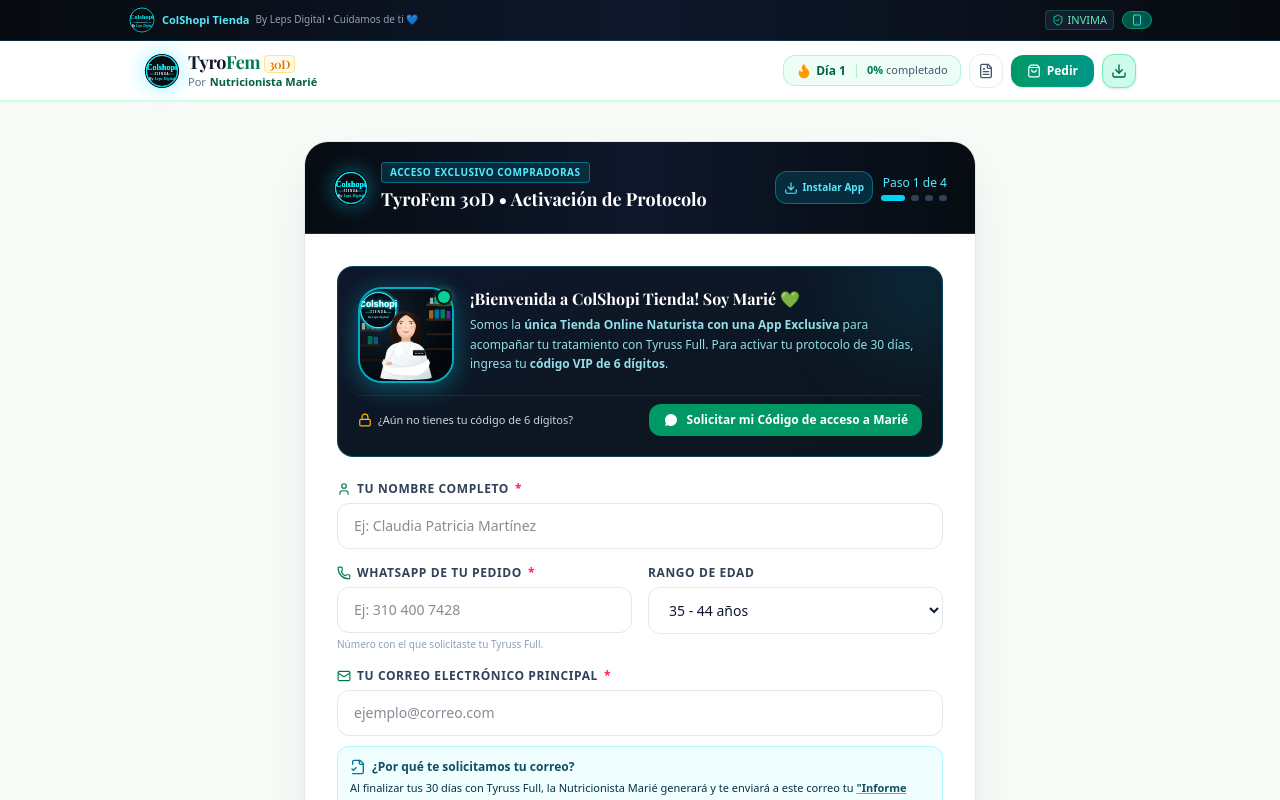
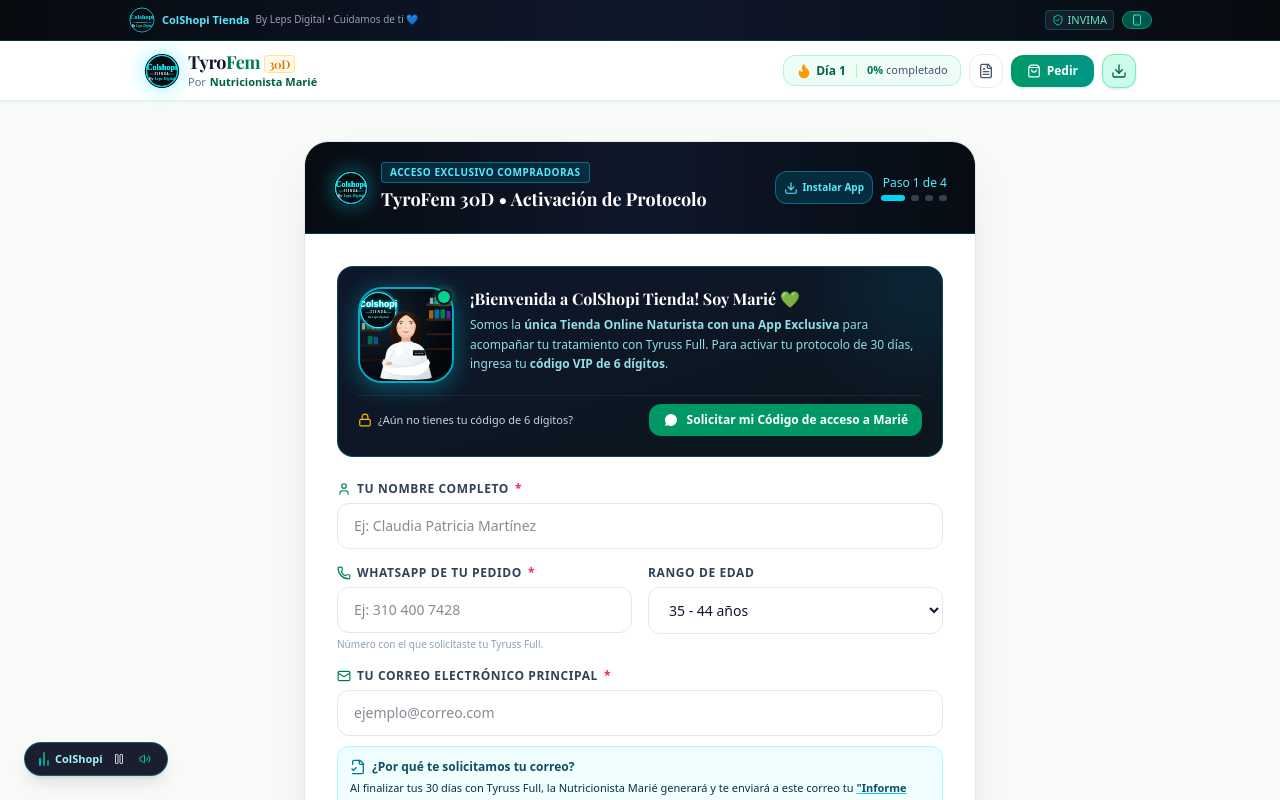
Before and after one commit to leonelosorioa-ship-it/TyroFem-30D, a React (Vite) app: page / in a window 1280 px wide. Shown: the top 800 px of the page. Built offline with nearby package versions, Linux system fonts and the light colour scheme; a web font is replaced by a local one.

Commit message:
feat: add app entry audio player
Integrate AppEntryAudioPlayer to provide an immersive welcome experience upon app launch, handling auto-play constraints with user interaction listeners.

```diff
--- a/src/App.tsx
+++ b/src/App.tsx
@@ -40,6 +40,7 @@
 import { AdminPanel } from './components/AdminPanel';
 import { UserSuspendedModal } from './components/UserSuspendedModal';
 import { MarieWelcomeAudioModal } from './components/MarieWelcomeAudioModal';
+import { AppEntryAudioPlayer } from './components/AppEntryAudioPlayer';
 import { promptPWAInstall } from './utils/pwaManager';
 import { findUserByCodeOrEmail } from './data/usersDatabase';
 import { CALENDAR_DAYS } from './data/calendarData';
@@ -285,6 +286,9 @@
           onClose={() => setIsOrderModalOpen(false)}
           isReorder={false}
         />
+
+        {/* ColShopi App Automatic Entry Audio Player */}
+        <AppEntryAudioPlayer isWelcomeAudioModalOpen={false} />
       </div>
     );
   }
@@ -695,6 +699,9 @@
         }}
       />
 
+      {/* ColShopi App Automatic Entry Audio Player */}
+      <AppEntryAudioPlayer isWelcomeAudioModalOpen={isWelcomeAudioModalOpen} />
+
       {/* Rich Corporate Brand Footer */}
       <footer className="text-slate-400 border-t border-slate-800 bg-[#070b10] py-8 px-4 text-xs mb-16 sm:mb-0">
         <div className="max-w-5xl mx-auto space-y-6">
--- /dev/null
+++ b/src/components/AppEntryAudioPlayer.tsx
@@ -0,0 +1,183 @@
+import React, { useEffect, useRef, useState } from 'react';
+import { Volume2, VolumeX, Pause, Play, Music, Sparkles } from 'lucide-react';
+
+const ENTRY_AUDIO_URL = 'https://f005.backblazeb2.com/file/ColShopi/Tyruss+Full/ColShopi+App.mp3';
+
+interface AppEntryAudioPlayerProps {
+  isWelcomeAudioModalOpen?: boolean;
+}
+
+export const AppEntryAudioPlayer: React.FC<AppEntryAudioPlayerProps> = ({
+  isWelcomeAudioModalOpen = false,
+}) => {
+  const audioRef = useRef<HTMLAudioElement | null>(null);
+  const hasAttemptedPlayRef = useRef<boolean>(false);
+  const [isPlaying, setIsPlaying] = useState<boolean>(false);
+  const [isMuted, setIsMuted] = useState<boolean>(false);
+  const [hasEnded, setHasEnded] = useState<boolean>(false);
+  const [showPill, setShowPill] = useState<boolean>(false);
+
+  // Initial autoplay attempt on mount (every time the app loads, reloads, or refreshes)
+  useEffect(() => {
+    const audio = audioRef.current;
+    if (!audio) return;
+
+    audio.loop = false;
+    audio.volume = 0.85;
+
+    const playAudio = async () => {
+      try {
+        await audio.play();
+        setIsPlaying(true);
+        setShowPill(true);
+      } catch (error) {
+        // Autoplay policy prevented immediate playback without user interaction
+        console.log('App entry audio autoplay waiting for user interaction');
+
+        const handleFirstInteraction = async () => {
+          if (hasAttemptedPlayRef.current) return;
+          hasAttemptedPlayRef.current = true;
+
+          // Remove listeners
+          window.removeEventListener('click', handleFirstInteraction);
+          window.removeEventListener('touchstart', handleFirstInteraction);
+          window.removeEventListener('pointerdown', handleFirstInteraction);
+          window.removeEventListener('keydown', handleFirstInteraction);
+
+          try {
+            if (audioRef.current && !audioRef.current.ended) {
+              await audioRef.current.play();
+              setIsPlaying(true);
+              setShowPill(true);
+            }
+          } catch (err) {
+            console.warn('Playback error on first user interaction:', err);
+          }
+        };
+
+        window.addEventListener('click', handleFirstInteraction, { once: true });
+        window.addEventListener('touchstart', handleFirstInteraction, { once: true });
+        window.addEventListener('pointerdown', handleFirstInteraction, { once: true });
+        window.addEventListener('keydown', handleFirstInteraction, { once: true });
+      }
+    };
+
+    playAudio();
+
+    return () => {
+      if (audioRef.current) {
+        audioRef.current.pause();
+      }
+    };
+  }, []);
+
+  // Pause entry audio if Marie's welcome modal opens to prevent overlapping sounds
+  useEffect(() => {
+    if (isWelcomeAudioModalOpen && audioRef.current && isPlaying) {
+      audioRef.current.pause();
+      setIsPlaying(false);
+    }
+  }, [isWelcomeAudioModalOpen, isPlaying]);
+
+  const togglePlay = () => {
+    const audio = audioRef.current;
+    if (!audio) return;
+
+    if (isPlaying) {
+      audio.pause();
+      setIsPlaying(false);
+    } else {
+      if (hasEnded) {
+        audio.currentTime = 0;
+        setHasEnded(false);
+      }
+      audio.play()
+        .then(() => setIsPlaying(true))
+        .catch(err => console.warn('Play error:', err));
+    }
+  };
+
+  const toggleMute = () => {
+    const audio = audioRef.current;
+    if (!audio) return;
+
+    audio.muted = !isMuted;
+    setIsMuted(!isMuted);
+  };
+
+  return (
+    <>
+      {/* Background Audio Instance */}
+      <audio
+        ref={audioRef}
+        src={ENTRY_AUDIO_URL}
+        preload="auto"
+        onEnded={() => {
+          setIsPlaying(false);
+          setHasEnded(true);
+          // Hide floating badge after 4 seconds of completion
+          setTimeout(() => {
+            setShowPill(false);
+          }, 4000);
+        }}
+        onPlay={() => {
+          setIsPlaying(true);
+          setShowPill(true);
+        }}
+        onPause={() => setIsPlaying(false)}
+      />
+
+      {/* Floating Audio Status Pill (Discreet & Elegant) */}
+      {showPill && (
+        <div
+          id="colshopi-entry-audio-pill"
+          className="fixed bottom-20 sm:bottom-6 left-3 sm:left-6 z-30 flex items-center gap-1.5 bg-slate-950/90 hover:bg-slate-900 border border-cyan-500/40 text-white text-xs px-3 py-1.5 rounded-full shadow-lg backdrop-blur-md transition-all duration-300 animate-fadeIn"
+        >
+          {/* Animated sound wave bars or music icon */}
+          <div className="flex items-center gap-1">
+            {isPlaying ? (
+              <div className="flex items-end gap-0.5 h-3.5 px-0.5">
+                <span className="w-0.5 h-2 bg-cyan-400 rounded-full animate-pulse" />
+                <span className="w-0.5 h-3.5 bg-emerald-400 rounded-full animate-pulse [animation-delay:150ms]" />
+                <span className="w-0.5 h-1.5 bg-cyan-400 rounded-full animate-pulse [animation-delay:300ms]" />
+              </div>
+            ) : (
+              <Music className="w-3.5 h-3.5 text-slate-400" />
+            )}
+            <span className="text-[11px] font-bold text-cyan-200">
+              ColShopi
+            </span>
+          </div>
+
+          {/* Quick Play/Pause */}
+          <button
+            type="button"
+            onClick={togglePlay}
+            className="p-1 rounded-full text-slate-300 hover:text-white hover:bg-slate-800 transition-colors cursor-pointer"
+            title={isPlaying ? 'Pausar audio' : 'Reproducir audio'}
+          >
+            {isPlaying ? (
+              <Pause className="w-3 h-3" />
+            ) : (
+              <Play className="w-3 h-3 fill-current ml-0.5" />
+            )}
+          </button>
+
+          {/* Quick Mute Toggle */}
+          <button
+            type="button"
+            onClick={toggleMute}
+            className="p-1 rounded-full text-slate-300 hover:text-white hover:bg-slate-800 transition-colors cursor-pointer"
+            title={isMuted ? 'Activar sonido' : 'Silenciar sonido'}
+          >
+            {isMuted ? (
+              <VolumeX className="w-3 h-3 text-red-400" />
+            ) : (
+              <Volume2 className="w-3 h-3 text-emerald-400" />
+            )}
+          </button>
+        </div>
+      )}
+    </>
+  );
+};
```
